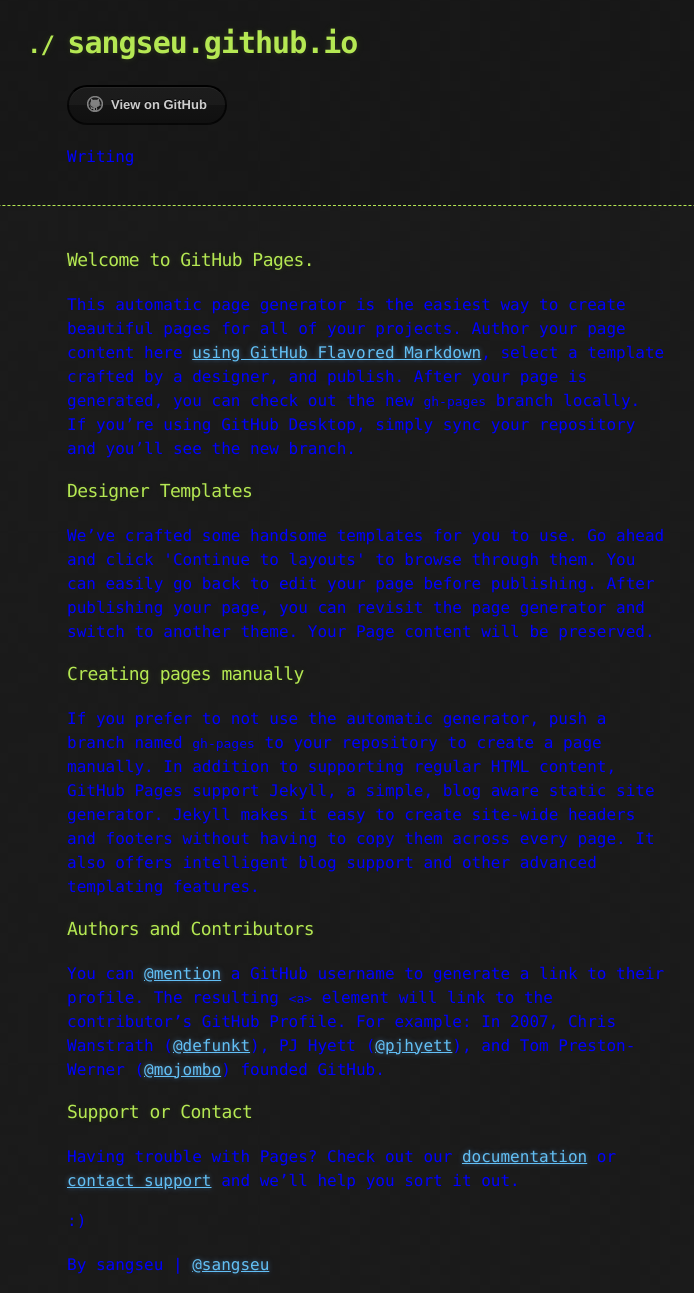
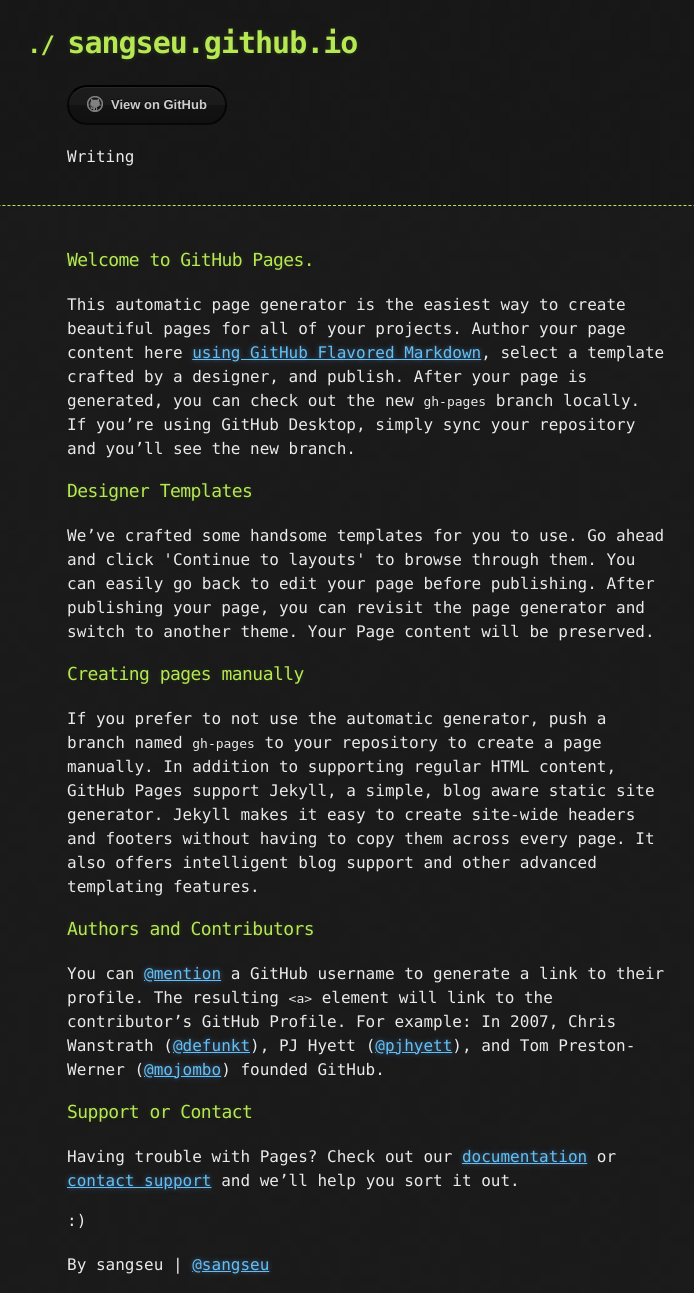
Before and after one commit to sangseu/sang_seu.github.io, a PHP site: page / in a window 1280 px wide. Shown: the whole page, without its empty margins (273-967 px from the left). Run offline with PHP 8.4, Linux system fonts and the light colour scheme.

Commit message:
Update mystyle.css

```diff
--- a/stylesheets/mystyle.css
+++ b/stylesheets/mystyle.css
@@ -1,3 +1,3 @@
-p {
+right-top {
     color: blue;
 }
```
